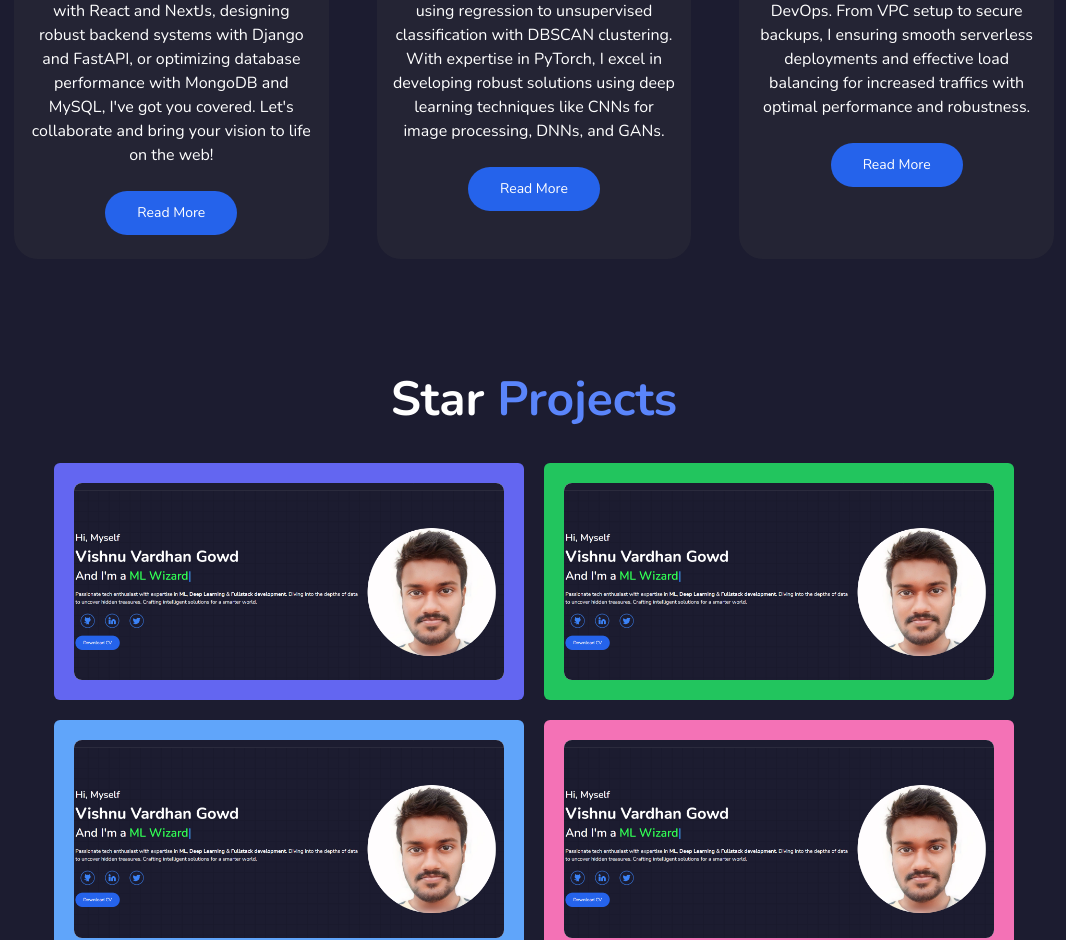
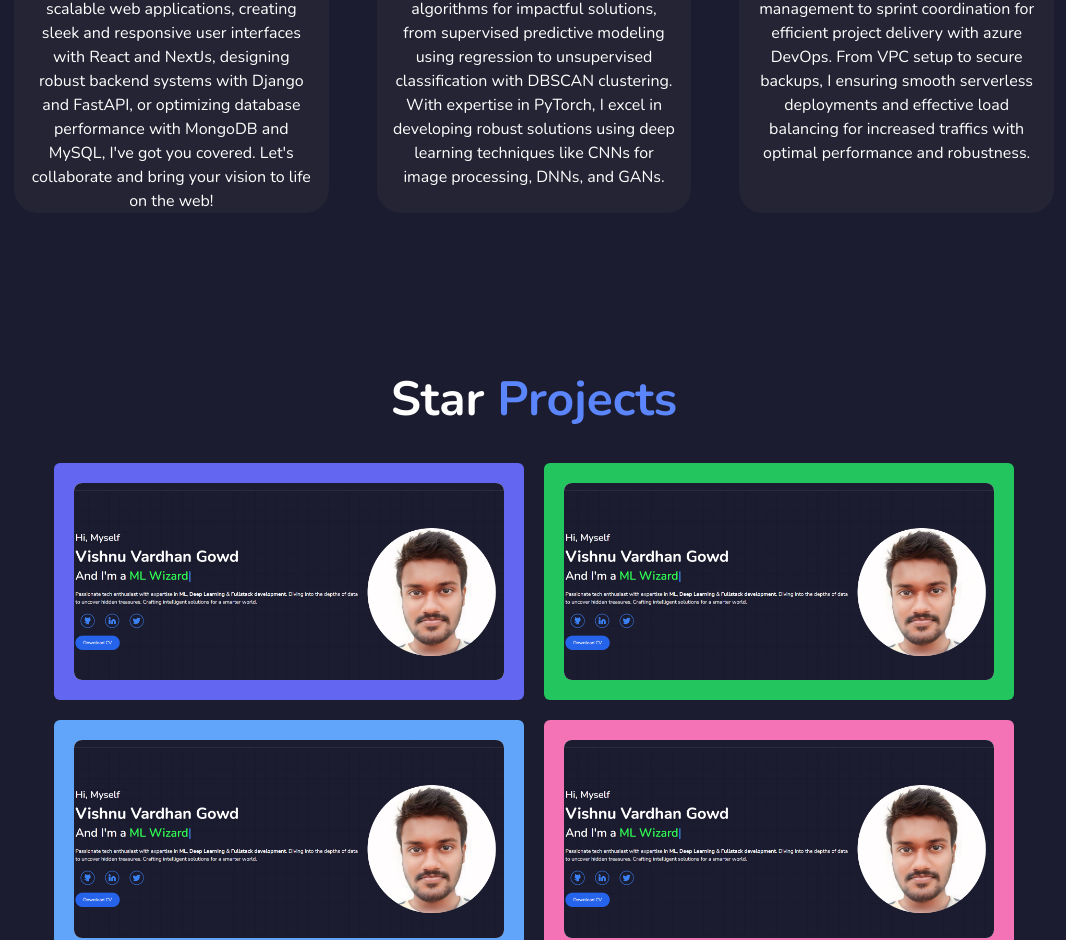
Before and after one commit to vishnuvardhanvaka/Portfolio, a Next.js app: page / in a window 1280 px wide. Shown: the part 1954-2894 px from the top of the page, without its empty margins (106-1172 px from the left). Built offline with nearby package versions, Linux system fonts and the light colour scheme.

Commit message:
Removed read more button

```diff
--- a/src/app/page.tsx
+++ b/src/app/page.tsx
@@ -155,7 +155,6 @@ export default function portfolio() {
                             />
                             <h1 className="text-2xl font-bold text-center lg:text-center md:text-3xl my-4">Web Development</h1>
                             <p className="text-center px-6 lg:px-4 text-[1rem]">Whether it's building dynamic and scalable web applications, creating sleek and responsive user interfaces with React and NextJs, designing robust backend systems with Django and FastAPI, or optimizing database performance with MongoDB and MySQL, I've got you covered. Let's collaborate and bring your vision to life on the web!</p>
-                            <button className="mx-auto flex lg:block px-8 py-3 my-6 text-sm bg-blue-600 rounded-3xl lg:w-auto hover:bg-blue-500">Read More</button>
 
                         </div>
                         <div className=" lg:mx-6 rounded-3xl bg-[#494949] bg-opacity-20 my-2 border-blue-500">
@@ -165,7 +164,6 @@ export default function portfolio() {
                             <h1 className="text-2xl font-bold text-center lg:text-center md:text-3xl my-4">Machine Learning</h1>
                             {/* <p className="text-center px-6 lg:px-4 text-[1rem]">From predictive modeling using regression to image classification with convolutional neural networks, I leverage advanced algorithms to drive impactful solutions. With expertise in PyTorch for deep learning, I excel in developing robust solutions using convolutional neural networks for image classification and processing, deep neural networks, and Generative Adversarial Networks (GANs). In machine learning</p> */}
                             <p className="text-center px-6 lg:px-4 text-[1rem]">Skilled in leveraging advanced algorithms for impactful solutions, from supervised predictive modeling using regression to unsupervised classification with DBSCAN clustering. With expertise in PyTorch, I excel in developing robust solutions using deep learning techniques like CNNs for image processing, DNNs, and GANs.</p>
-                            <button className="mx-auto flex lg:block px-8 py-3 my-6 text-sm bg-blue-600 rounded-3xl lg:w-auto hover:bg-blue-500">Read More</button>
 
                         </div>
                         <div className=" lg:mx-6 rounded-3xl bg-[#494949] bg-opacity-20 my-2 border-blue-500">
@@ -174,7 +172,7 @@ export default function portfolio() {
                             />
                             <h1 className="text-2xl font-bold text-center lg:text-center md:text-3xl my-4">DevOps & Cloud</h1>
                             <p className="text-center px-6 lg:px-4 text-[1rem]">Automating processes from codebase management to sprint coordination for efficient project delivery with azure DevOps. From VPC setup to secure backups, I ensuring smooth serverless deployments and effective load balancing for increased traffics with optimal performance and robustness.</p>
-                            <button className="mx-auto flex lg:block px-8 py-3 my-6 text-sm bg-blue-600 rounded-3xl lg:w-auto hover:bg-blue-500">Read More</button>
+                            {/* <button className="mx-auto flex lg:block px-8 py-3 my-6 text-sm bg-blue-600 rounded-3xl lg:w-auto hover:bg-blue-500">Read More</button> */}
                         </div>
                     </div>
                 </div>
```
